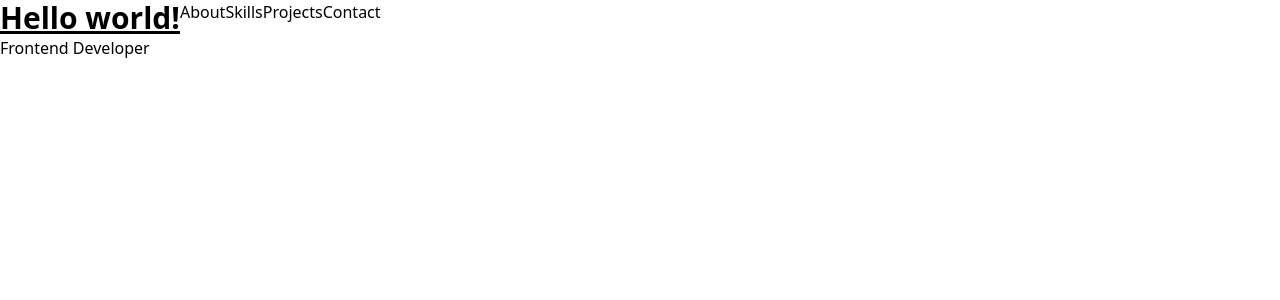
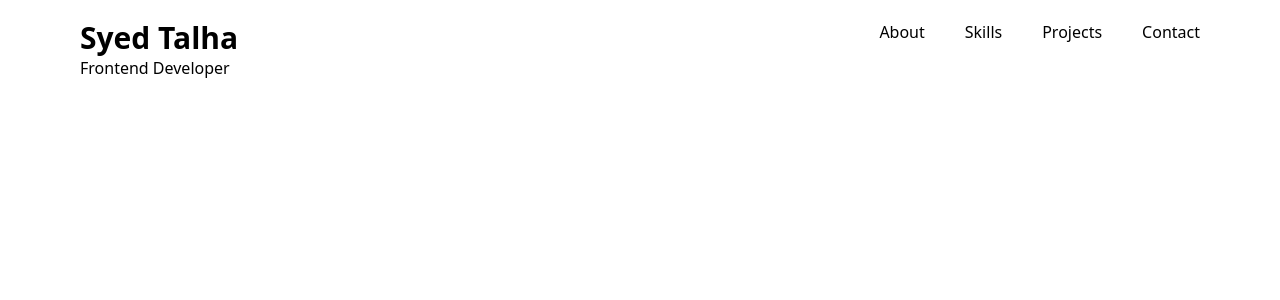
Before and after one commit to talhashah-dev/portfolio, a React (Create React App) app: page / in a window 1280 px wide. Shown: the top 300 px of the page. Built offline with nearby package versions, Linux system fonts and the light colour scheme.

Commit message:
modefied navbar

```diff
--- a/src/App.js
+++ b/src/App.js
@@ -1,13 +1,13 @@
-import React from 'react'
-import "./App.css"
-import { Navbar, About, Skills, Projects,  } from "./components";
+import React from "react";
+import "./App.css";
+import { Navbar, About, Skills, Projects } from "./components";
 
 function App() {
   return (
-    <>
-    <Navbar />
-  </>
-  )
+    <div className="container mx-auto py-5 px-20">
+      <Navbar />
+    </div>
+  );
 }
 
-export default App
+export default App;
--- a/src/components/Navbar.jsx
+++ b/src/components/Navbar.jsx
@@ -3,16 +3,16 @@ import React from "react";
 function Navbar() {
   return (
     <>
-      <nav className="flex">
+      <nav className="flex justify-between">
         <div className="title">
-          <h1 className="text-3xl font-bold underline">Hello world!</h1>
+          <h1 className="text-3xl font-bold">Syed Talha</h1>
           <p>Frontend Developer</p>
         </div>
-        <ul className="flex">
-          <li>About</li>
-          <li>Skills</li>
-          <li>Projects</li>
-          <li>Contact</li>
+        <ul className="flex gap-10">
+          <li className="cursor-pointer h-0">About</li>
+          <li className="cursor-pointer h-0">Skills</li>
+          <li className="cursor-pointer h-0">Projects</li>
+          <li className="cursor-pointer h-0">Contact</li>
         </ul>
       </nav>
     </>
```
